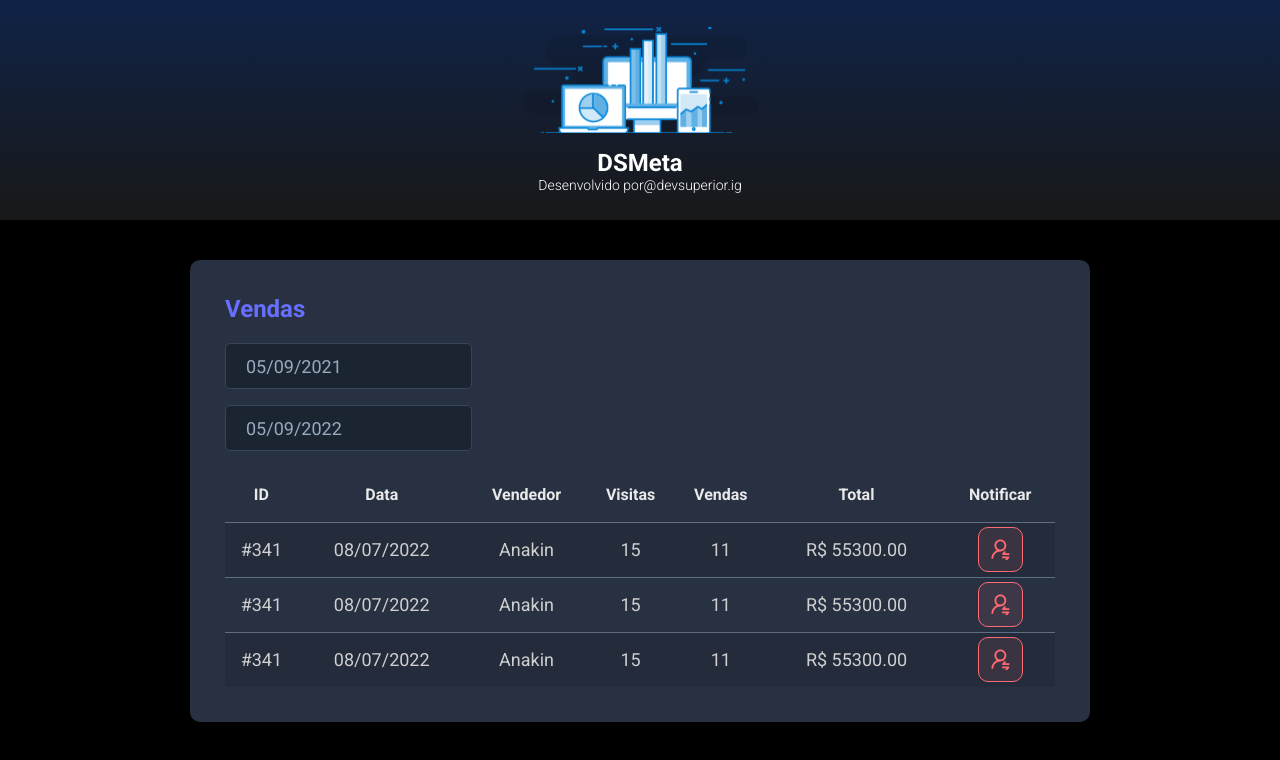
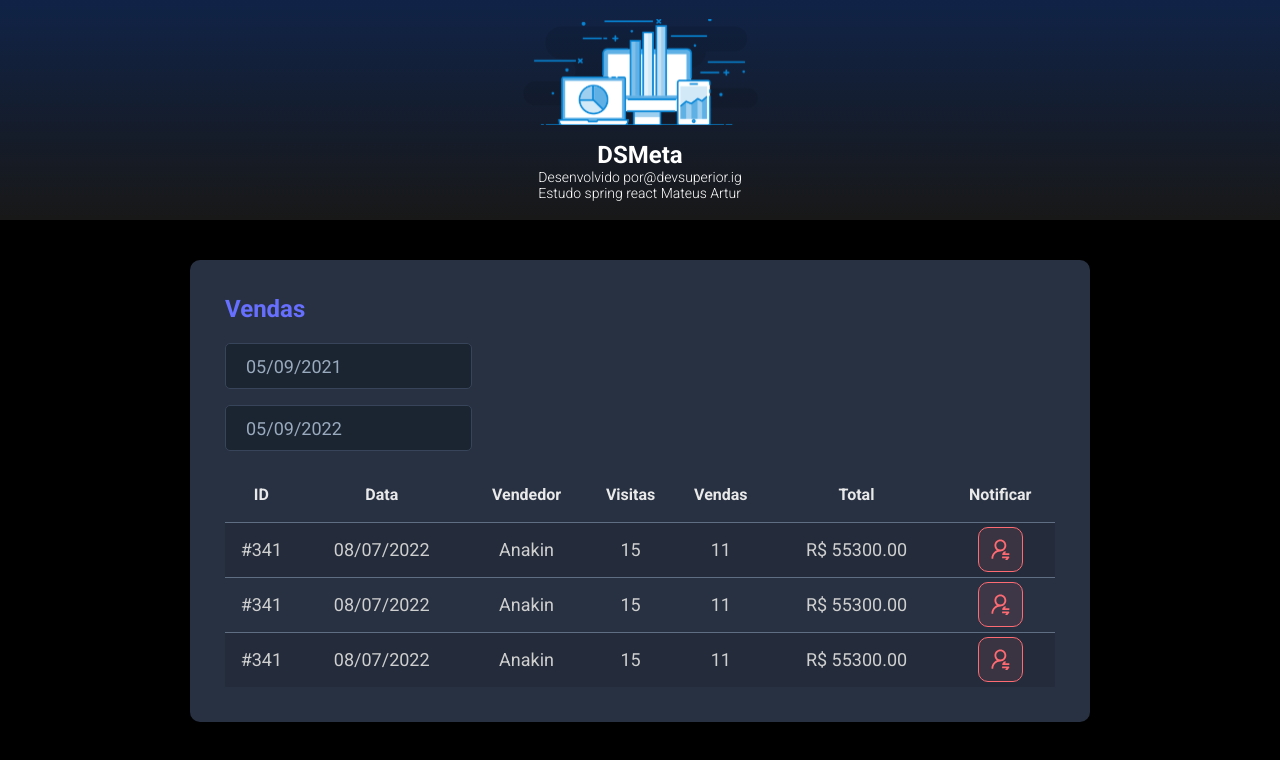
Before and after one commit to MateusArtur/dsmeta, a React (Vite) app in the folder frontend/: page / in a window 1280 px wide. Shown: the top 760 px of the page. Built offline with nearby package versions, Linux system fonts and the light colour scheme.

Commit message:
identificação

```diff
--- a/frontend/src/components/header/index.tsx
+++ b/frontend/src/components/header/index.tsx
@@ -11,7 +11,8 @@ function Header() {
                 <h1>DSMeta</h1>
                 <p>
                     Desenvolvido por
-                    <a href="https://www.instagram.com/devsuperior.ig">@devsuperior.ig</a>
+                    <a href="https://www.instagram.com/devsuperior.ig">@devsuperior.ig</a><br></br>
+                    <a href="">Estudo spring react Mateus Artur</a>
                 </p>
             </div>
         </header>
```
